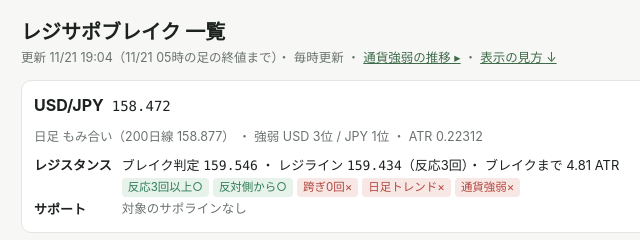
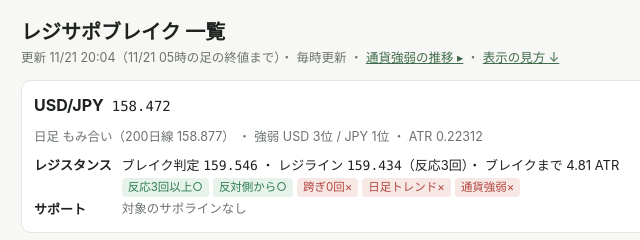
Before and after one commit to satoshino-python/fx-overview, a plain HTML site: page index.html in a window 1280 px wide. Shown: the top 240 px of the page, 251-891 px from the left. Drawn offline with Linux system fonts and the light colour scheme.

Commit message:
一覧を更新 2026-11-21 20:04

```diff
--- a/index.html
+++ b/index.html
@@ -49,7 +49,7 @@
     .ztools .rng{font-size:12px;color:var(--sub);margin-left:auto}
     #cc,#sc,#sa{cursor:grab;user-select:none;-webkit-user-select:none}</style><div class="wrap">
     <div><h1>レジサポブレイク 一覧</h1>
-    <div class="upd">更新 11/21 19:04（11/21 05時の足の終値まで）・ 毎時更新 ・ <a href="#strength" onclick="SR.strength();return false">通貨強弱の推移 ▸</a> ・ <a href="#guide" onclick="document.getElementById('guide').open=true">表示の見方 ↓</a></div></div>
+    <div class="upd">更新 11/21 20:04（11/21 05時の足の終値まで）・ 毎時更新 ・ <a href="#strength" onclick="SR.strength();return false">通貨強弱の推移 ▸</a> ・ <a href="#guide" onclick="document.getElementById('guide').open=true">表示の見方 ↓</a></div></div>
     <div class="card tap" role="button" tabindex="0" onclick="SR.open('USD_JPY')">
       <div class="head"><span class="sym">USD/JPY</span><span class="px">158.472</span><span class="tag go">チャート ▸</span></div>
       <div class="meta">日足 もみ合い（200日線 158.877） ・ 強弱 USD 3位 / JPY 1位 ・ ATR 0.22312</div>
```
